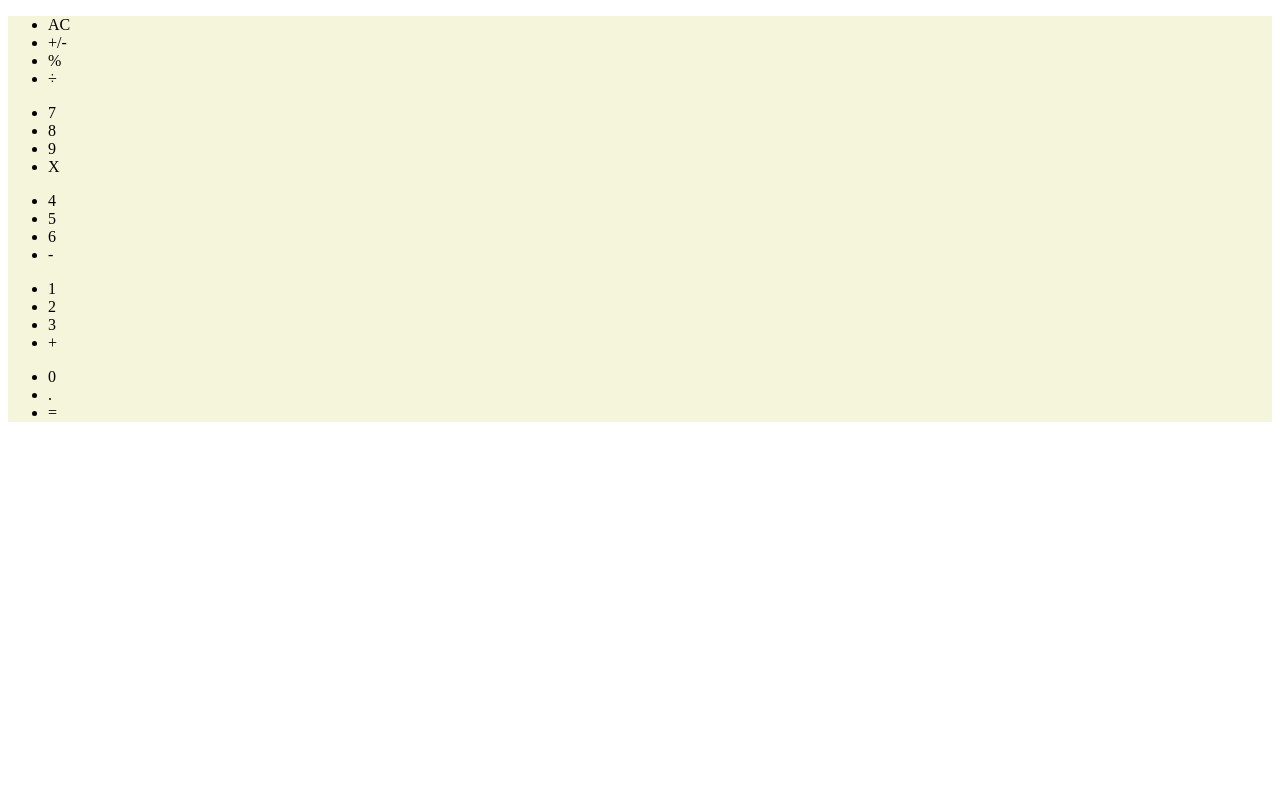
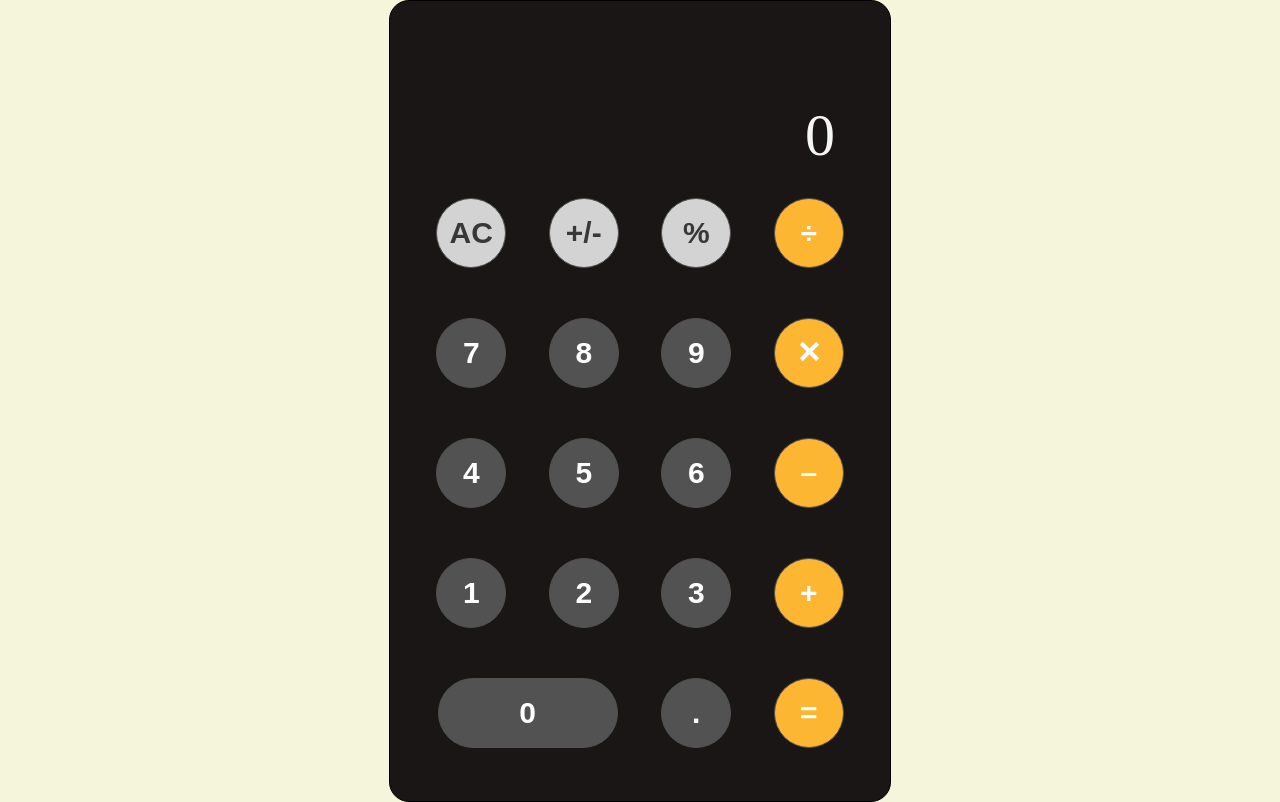
Before and after one commit to Ryomi-j/Calculator, a React (Create React App) app: page / in a window 1280 px wide. Built offline with nearby package versions, Linux system fonts and the light colour scheme.

Commit message:
added styles and changed li element to button element

```diff
--- a/src/App.js
+++ b/src/App.js
@@ -3,8 +3,8 @@ import './styles.css';
 
 const App = () => {
   const [screenContent, setScreenContent] = useState("0");
-  const [firstNum, setFirstNum] = useState("0");
-  const [secondNum, setSecondNum] = useState("0");
+  const [firstNum, setFirstNum] = useState("");
+  const [secondNum, setSecondNum] = useState("");
 
   const onChange1 = (event) => {
     setFirstNum(event.target.value);
@@ -20,40 +20,40 @@ const App = () => {
 
 
   return (
-    <div className="body">
+    <div>
       <div className="frame">
         <div className="screen">
-          <p className="screenContent"></p>
+          <p className="screenContent">0</p>
         </div>
-        <div className="keys">
-          <ul className="keyLine1">
-            <li>AC</li>
-            <li className="addMinus">+/-</li>
-            <li>%</li>
-            <li className="operator">÷</li>
+        <div className="pad">
+          <ul className="keyPad keyLine1">
+            <button className="gray">AC</button>
+            <button className="gray addMinus">+/-</button>
+            <button className="gray">%</button>
+            <button className="orange operator">÷</button>
           </ul>
-          <ul className="keyLine2">
-            <li>7</li>
-            <li>8</li>
-            <li>9</li>
-            <li className="operator">X</li>
+          <ul className="keyPad keyLine2">
+            <button>7</button>
+            <button>8</button>
+            <button>9</button>
+            <button className="orange operator">✕</button>
           </ul>
-          <ul className="keyLine3">
-            <li>4</li>
-            <li>5</li>
-            <li>6</li>
-            <li className="operator">-</li>
+          <ul className="keyPad keyLine3">
+            <button>4</button>
+            <button>5</button>
+            <button>6</button>
+            <button className="orange operator">–</button>
           </ul>
-          <ul className="keyLine4">
-            <li>1</li>
-            <li>2</li>
-            <li>3</li>
-            <li className="operator">+</li>
+          <ul className="keyPad keyLine4">
+            <button>1</button>
+            <button>2</button>
+            <button>3</button>
+            <button className="orange operator">+</button>
           </ul>
-          <ul className="keyLine5">
-            <li>0</li>
-            <li>.</li>
-            <li>=</li>
+          <ul className="keyPad keyLine5">
+            <button className="zero">0</button>
+            <button>.</button>
+            <button className="orange">=</button>
           </ul>
         </div>
       </div>
--- a/src/styles.css
+++ b/src/styles.css
@@ -1,9 +1,100 @@
-.body {
+* {
   padding: 0;
   margin: 0;
   background-color: beige;
+  /* height: 100vh; */
 }
 
 .frame {
+  display: flex;
+  flex-direction: column;
+  justify-content: center;
+  align-items: center;
+  width: 500px;
+  height: 100vh;
+  margin: 0 auto;
+  border: 1px black solid;
+  border-radius: 20px;
+  background-color: rgb(27, 22, 22);
+}
 
+.screen {
+  width: 90%;
+  height: 100px;
+  background-color: rgb(27, 22, 22);
+  margin: 2rem 1rem;
+  text-align: right;
+  font-weight: border;
 }
+
+p{
+  color: whitesmoke;
+  background-color: rgb(27, 22, 22);
+  text-align: right;
+  font-size: 60px;
+  padding-top: 60px;
+  padding-right: 30px;
+}
+
+.pad {
+  width: 90%;
+  height: 600px;
+  margin-bottom: 20px;
+  background-color: rgb(27, 22, 22)
+}
+
+.keyPad{
+  list-style: none;
+  display: grid;
+  grid-template-columns: repeat(4, 1fr);
+  width: auto;
+  height: 20%;
+  border-radius: 50px;
+  text-align: center;
+  justify-content:space-around;
+  align-items: center;
+  background-color: rgb(27, 22, 22)
+}
+
+
+button {
+  width: 70px;
+  height: 70px;
+  line-height: 50px;
+  border-radius: 70px;
+  border: 1px solid rgb(82, 82, 82);
+  background-color: rgb(82, 82, 82);
+  color: white;
+  font-weight: bolder;
+  font-size: 30px;
+  margin: 0 auto;
+}
+
+button:hover {
+  background-color: rgb(149, 147, 147);
+}
+
+.keyLine5 {
+ grid-template-columns: 2fr 1fr 1fr;
+}
+
+.zero {
+  width: 180px;
+}
+
+.gray {
+  color: rgba(29, 28, 28, 0.852);
+  background-color: lightgray;
+}
+
+.gray:hover {
+  background-color: rgb(249, 246, 246);
+}
+
+.orange {
+  background-color: rgb(253, 182, 50);
+}
+
+.orange:hover {
+  background-color: rgb(248, 200, 111);
+}
```
